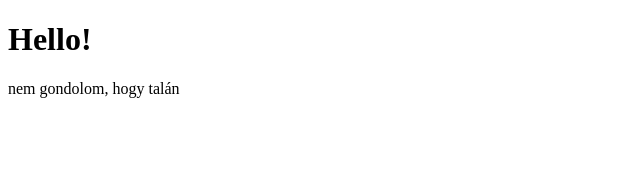
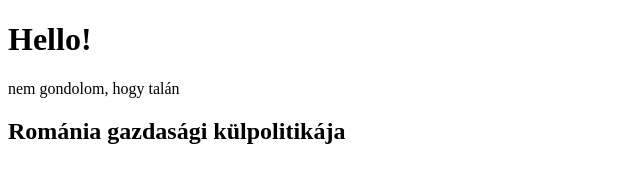
Before and after one commit to mazsolah/new, a plain HTML site: page index.html in a window 1280 px wide. Shown: the whole page, without its empty margins (0-640 px from the left). Drawn offline with Linux system fonts and the light colour scheme.

Commit message:
valami 2 index.html

```diff
--- a/index.html
+++ b/index.html
@@ -14,6 +14,8 @@
 
   <p>nem gondolom, hogy talán</p>
 
+  <h2>Románia gazdasági külpolitikája</h2>
+
 </body>
 
 </html>
```
